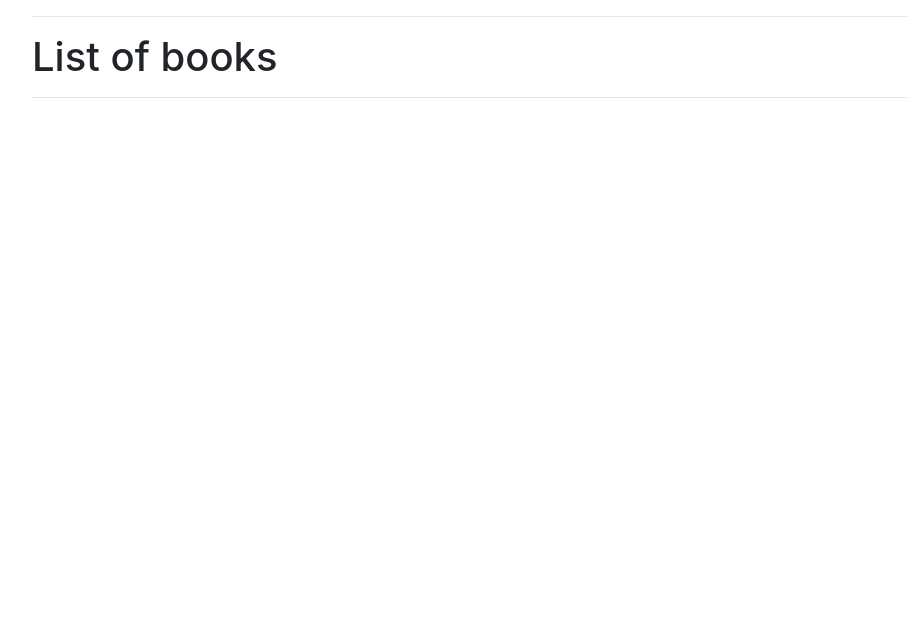
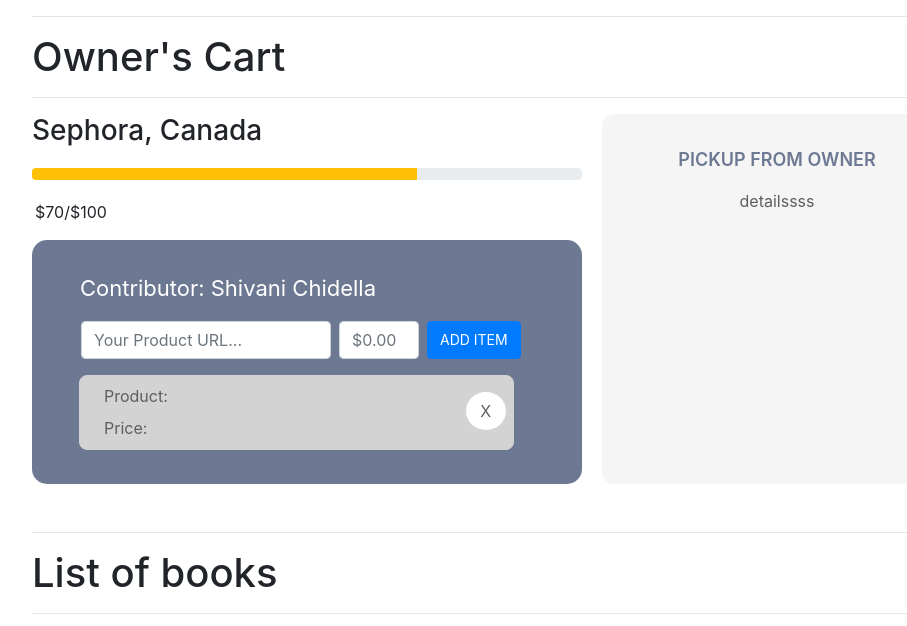
Before and after one commit to jenye-ai/Shippie, a plain HTML site: page book-list.html in a window 1280 px wide. Shown: the whole page, without its empty margins (53-960 px from the left). Drawn offline with nearby package versions, Linux system fonts and the light colour scheme; no server answers.

Commit message:
Add files via upload
UI for home and book-list

```diff
--- /dev/null
+++ b/book-list.css
@@ -0,0 +1,98 @@
+.progress {
+    height: 12px;
+    width: 550px;
+    margin: 20px 0px 20px 0px;
+}
+
+.contribution-box{
+    width: 550px;
+    height: fit-content;
+    background-color: #6D7993;
+    border-radius: 15px;
+    overflow-x: hidden;
+    margin-bottom: 2rem;
+}
+
+.contributor-name{
+    margin-left: 3rem;
+    padding-top: 2rem;
+    font-size: 22px;
+    color: white;
+    font-style: bold;
+}
+
+.add-product{
+    margin-left: 3rem;
+    margin-bottom: 0.5rem;
+}
+.url-input{
+    width: 250px;
+    margin-left: 4rem;
+    margin-right: 0.5rem;
+}
+.price-input{
+    width: 80px;
+}
+.add-item{
+    font-size: 14px;
+    font-style: bold;
+    height: 2.4rem;
+    margin-left: 0.5rem;
+}
+
+.product-list{
+    list-style-type: none;
+    margin-left: 2rem;
+}
+.product{
+    border: 1px solid lightgrey;
+    background-color: lightgrey;
+    width: 435px;
+    height: 75px;
+    border-radius: 8px;
+    margin-bottom: 10px;
+}
+.url{
+    color: #5e5e5e;
+    margin-left: 1.5rem;
+    line-height: 40px;
+}
+.price{
+    color: #5e5e5e;
+    margin-left: 1.5rem;
+}
+.delete-item{
+    background-color: white;
+    color: #5e5e5e;
+    font-size: 16px;
+    font-style: bold;
+    width: 40px;
+    margin-top: 1rem;
+    border-radius: 50%;
+}
+.delete-item:hover{
+    background-color: grey;
+}
+
+.contributor-total{
+    color: white;
+    margin-left: 3rem;
+    position: absolute;
+}
+
+.pickup-details{
+    background-color: #f5f5f5;
+    height: 370px;
+    width: 100%;
+    border-radius: 12px;
+    text-align: center;
+    padding: 2rem;
+}
+.purple-header{
+    font-size: 18px;
+    color: #6D7993;
+    font-weight: 600;
+}
+.b1{
+    color: #5e5e5e;
+}
--- a/book-list.html
+++ b/book-list.html
@@ -5,12 +5,85 @@
     <meta charset="UTF-8">
     <meta name="viewport" content="width=device-width, initial-scale=1.0">
     <meta http-equiv="X-UA-Compatible" content="ie=edge">
-    <title>Document</title>
+    <title>Group Order</title>
+    <link rel="shortcut icon" href="">
 
     <link rel="stylesheet" href="https://stackpath.bootstrapcdn.com/bootstrap/4.3.1/css/bootstrap.min.css">
+    <link rel="stylesheet" href="./book-list.css">
 </head>
 
 <body>
+
+    <div class="container">
+        <hr>
+        <h1>Owner's Cart</h1>
+        <hr>
+
+        <div class="row">
+            <div class="col-6">
+                <h3>Sephora, Canada</h3>
+
+                <div class="progress">
+                    <div class="progress-bar bg-warning zero-width" role="progressbar" id="progress-bar-length"
+                        aria-valuenow=10 aria-valuemin="0" aria-valuemax="100" style="width:70%"></div>
+                </div>
+                <div class="row money_progress">
+                    &nbsp;&nbsp;&nbsp;&nbsp;
+                    <p>$</p>
+                    <p id="contributions">70</p>
+                    <p>/$</p>
+                    <p id="totalAmount">100</p>
+                </div>
+
+                <div class="contribution-box">
+                    <p class="contributor-name">Contributor: Shivani Chidella</p>
+
+                    <form action="http://localhost:3000/add_item" method="POST">
+                        <div class="row">
+                            <div class="form-group">
+                                <input for="item-URL" class="form-control url-input" type="text" name="url"
+                                    placeholder="Your Product URL...">
+                            </div>
+                            <div class="form-group">
+                                <input for="item-price" class="form-control price-input" type="text" name="url"
+                                    placeholder="$0.00">
+                            </div>
+                            <button id="add-b" class="btn btn-primary add-item" type="submit">ADD ITEM</button>
+                        </div>
+                    </form>
+
+                    <div id="product-list" class="product-list">
+                        <div class="col-12">
+                            <div id="product" class="product">
+                                <div class="row">
+                                    <div class="col-10">
+                                        <div class="url">Product: </div>
+                                        <div class="price">Price: </div>
+                                    </div>
+                                    <div class="col-2"><button id="remove-b" class="btn delete-item">X</button></div>
+                                </div>
+                            </div>
+                        </div>
+                    </div>
+
+                    <br>
+                    <div class="row contributor-total">
+                        <p>TOTAL: </p>&nbsp;
+                        <p>$</p>
+                        <p id="contributorTotal">0.00</p>
+                    </div>
+                </div>
+            </div>
+            <div class="col-4">
+                <div class="pickup-details">
+                    <p class="purple-header">PICKUP FROM OWNER</p>
+                    <p class="b1"> detailssss</p>
+                </div>
+            </div>
+        </div>
+    </div>
+
+
     <div class="container">
         <hr>
         <h1>List of books</h1>
@@ -75,7 +148,83 @@
     <script src="https://code.jquery.com/jquery-3.3.1.slim.min.js" integrity="sha384-q8i/X+965DzO0rT7abK41JStQIAqVgRVzpbzo5smXKp4YfRvH+8abtTE1Pi6jizo" crossorigin="anonymous"></script>
     <script src="https://stackpath.bootstrapcdn.com/bootstrap/4.3.1/js/bootstrap.min.js"></script>
 
-    <script src="book-list.js"></script>
+    <script>
+
+        const setEditModal = (isbn) => {
+            const xhttp = new XMLHttpRequest();
+
+            xhttp.open("GET", `http://localhost:8000/book/${isbn}`, false);
+            xhttp.send();
+
+            const book = JSON.parse(xhttp.responseText);
+
+            const {
+                title,
+                author,
+                publisher,
+                publish_date,
+                numOfPages
+            } = book;
+
+            document.getElementById('isbn').value = isbn;
+            document.getElementById('title').value = title;
+            document.getElementById('author').value = author;
+            document.getElementById('publisher').value = publisher;
+            document.getElementById('publish_date').value = publish_date;
+            document.getElementById('numOfPages').value = numOfPages;
+
+            // setting up the action url for the book
+            document.getElementById('editForm').action = `http://localhost:8000/book/${isbn}`;
+        }
+
+        const deleteBook = (isbn) => {
+            const xhttp = new XMLHttpRequest();
+
+            xhttp.open("DELETE", `http://localhost:8000/book/${isbn}`, false);
+            xhttp.send();
+
+            location.reload();
+        }
+
+        const loadBooks = () => {
+            const xhttp = new XMLHttpRequest();
+
+            xhttp.open("GET", "http://localhost:8000/book", false);
+            xhttp.send();
+
+            const books = JSON.parse(xhttp.responseText);
+
+            for (let book of books) {
+                const x = `
+                    <div class="col-4">
+                        <div class="card">
+                            <div class="card-body">
+                                <h5 class="card-title">${book.title}</h5>
+                                <h6 class="card-subtitle mb-2 text-muted">${book.isbn}</h6>
+
+                                <div>Author: ${book.author}</div>
+                                <div>Publisher: ${book.publisher}</div>
+                                <div>Number Of Pages: ${book.numOfPages}</div>
+
+                                <hr>
+
+                                <button type="button" class="btn btn-danger" onClick = "deleteBook(${book.isbn})">Delete</button>
+                                <button types="button" class="btn btn-primary" data-toggle="modal"
+                                    data-target="#editBookModal" onClick="setEditModal(${book.isbn})">
+                                    Edit
+                                </button>
+                            </div>
+                        </div>
+                    </div>
+                `
+
+                document.getElementById('books').innerHTML = document.getElementById('books').innerHTML + x;
+            }
+        }
+
+        loadBooks();
+    </script>
+
 </body>
 
 </html>
```
Also changed, not shown: home.html (+30 -28 lines).
